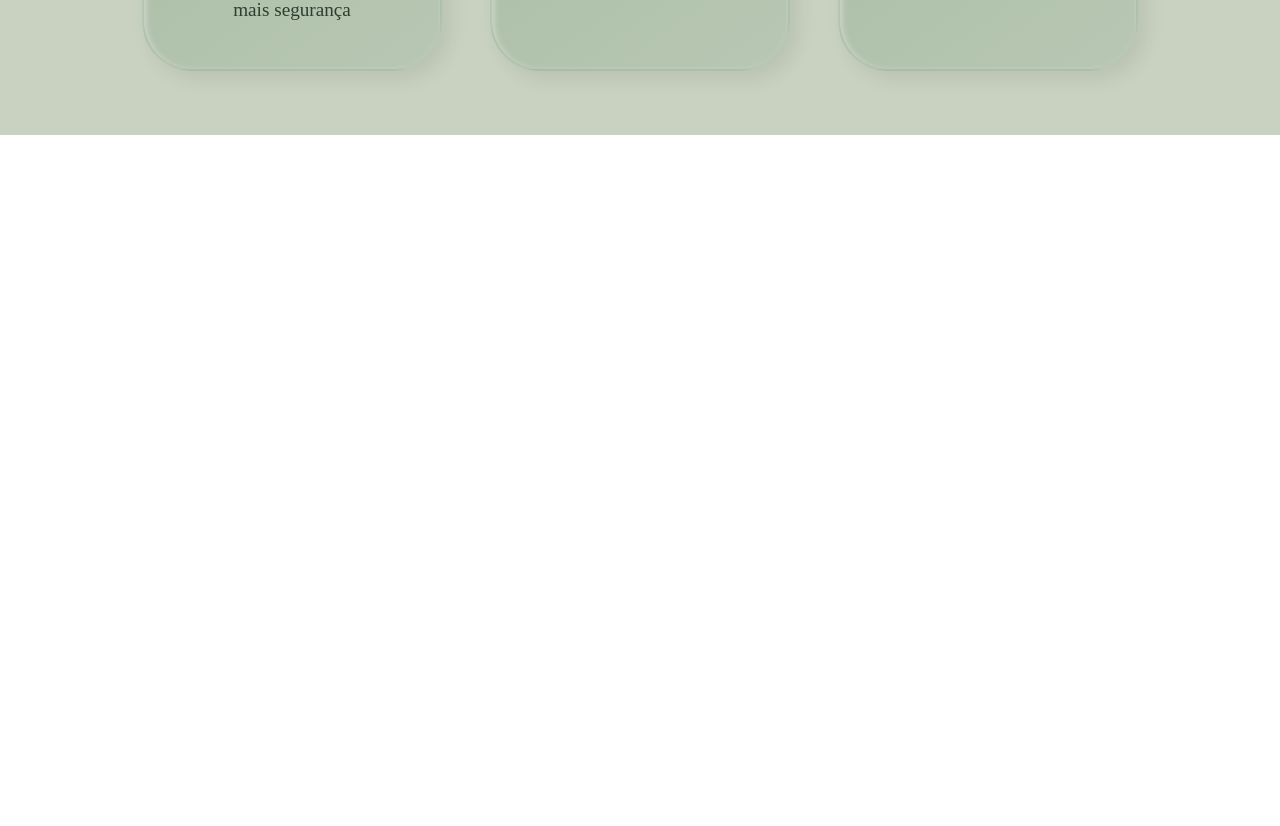
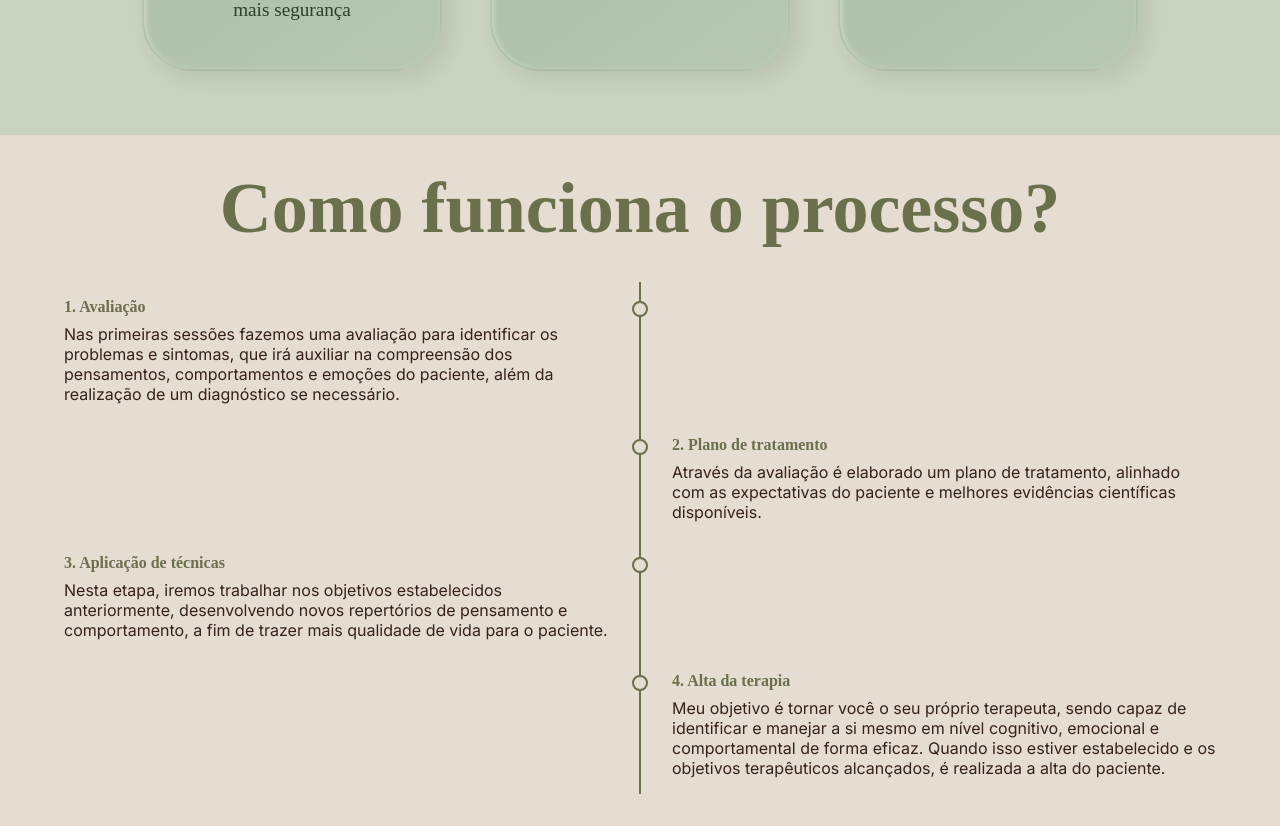
Before and after one commit to kauacode/psychologist-personal-site, a React (Vite) app: page / in a window 1280 px wide. Shown: the part 2540-3366 px from the top of the page. Before the commit the page ends 2675 px from the top, so only its background shows below. Built offline with nearby package versions, Linux system fonts and the light colour scheme.

Commit message:
feat: (processo-terapia) adicionado o conteudo da secao sobre a terapia e a estilizacao

```diff
--- /dev/null
+++ b/src/components/TherapyProcess/TherapyProcess.jsx
@@ -0,0 +1,43 @@
+import styles from './TherapyProcess.module.css';
+
+export function TherapyProcess() {
+  const steps = [
+    {
+      title: 'Avaliação',
+      description:
+        'Nas primeiras sessões fazemos uma avaliação para identificar os problemas e sintomas, que irá auxiliar na compreensão dos pensamentos, comportamentos e emoções do paciente, além da realização de um diagnóstico se necessário.'
+    },
+    {
+      title: 'Plano de tratamento',
+      description:
+        'Através da avaliação é elaborado um plano de tratamento, alinhado com as expectativas do paciente e melhores evidências científicas disponíveis.'
+    },
+    {
+      title: 'Aplicação de técnicas',
+      description:
+        'Nesta etapa, iremos trabalhar nos objetivos estabelecidos anteriormente, desenvolvendo novos repertórios de pensamento e comportamento, a fim de trazer mais qualidade de vida para o paciente.'
+    },
+    {
+      title: 'Alta da terapia',
+      description:
+        'Meu objetivo é tornar você o seu próprio terapeuta, sendo capaz de identificar e manejar a si mesmo em nível cognitivo, emocional e comportamental de forma eficaz. Quando isso estiver estabelecido e os objetivos terapêuticos alcançados, é realizada a alta do paciente.'
+    }
+  ];
+
+  return (
+    <main className={styles.backgroundWrapper}>
+      <h2>Como funciona o processo?</h2>
+      <ol className={styles.timeline}>
+        {steps.map((step, index) => (
+          <li key={index}>
+            <div className={styles.circle}></div>
+            <div className={styles.content}>
+              <h3>{index + 1}. {step.title}</h3>
+              <p>{step.description}</p>
+            </div>
+          </li>
+        ))}
+      </ol>
+    </main>
+  );
+}
--- /dev/null
+++ b/src/components/TherapyProcess/TherapyProcess.module.css
@@ -0,0 +1,83 @@
+.backgroundWrapper {
+  background-color: #e5dcd2;
+  padding: 2rem;
+}
+
+.backgroundWrapper h2 {
+  text-align: center;
+  margin-bottom: 2rem;
+  color: #6a6f4c;
+  font-weight: bold;
+  font-size: 72px
+}
+
+.timeline {
+  position: relative;
+  list-style: none;
+  padding-left: 0;
+  margin: 0;
+}
+
+.timeline::before {
+  content: '';
+  position: absolute;
+  left: 50%;
+  top: 0;
+  bottom: 0;
+  width: 2px;
+  background-color: #6a6f4c;
+  transform: translateX(-50%);
+}
+
+.timeline li {
+  position: relative;
+  width: 50%;
+  padding: 1rem 2rem;
+  display: flex;
+  align-items: flex-start;
+  gap: 0.8rem;
+}
+
+.timeline li:nth-child(odd) {
+  left: 0;
+  flex-direction: row-reverse;
+  text-align: left;
+}
+
+.timeline li:nth-child(even) {
+  left: 50%;
+  flex-direction: row;
+  text-align: left;
+}
+
+.circle {
+  position: absolute;
+  top: 1.2rem;
+  width: 16px;
+  height: 16px;
+  background-color: #e5dcd2;
+  border: 2px solid #6a6f4c;
+  border-radius: 50%;
+  z-index: 1;
+  left: 100%;
+  transform: translateX(-50%);
+}
+
+.timeline li:nth-child(even) .circle {
+  left: 0;
+  transform: translateX(-50%);
+}
+
+.content {
+  color: #35221b;
+}
+
+.content h3 {
+  margin: 0 0 0.5rem 0;
+  font-weight: bold;
+  color: #6a6f4c;
+}
+
+.content p {
+  margin: 0;
+}
--- a/src/pages/Main.jsx
+++ b/src/pages/Main.jsx
@@ -4,6 +4,7 @@ import { Wellness } from '../components/Wellness/Wellness'
 import { Benefits } from '../components/Benefits/Benefits'
 import '../styles/App.module.css'
 import '../styles/global.css'
+import { TherapyProcess } from '../components/TherapyProcess/TherapyProcess'
 
 export function Main() {
   return (
@@ -12,6 +13,7 @@ export function Main() {
       <Hero />
       <Wellness />
       <Benefits />
+      <TherapyProcess />
     </>
   )
 }
```
